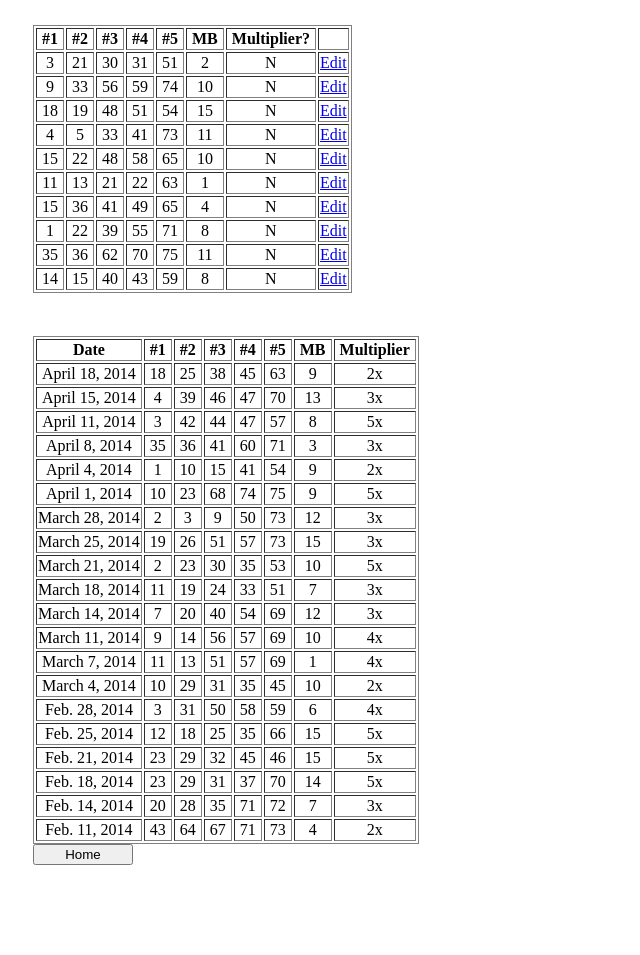
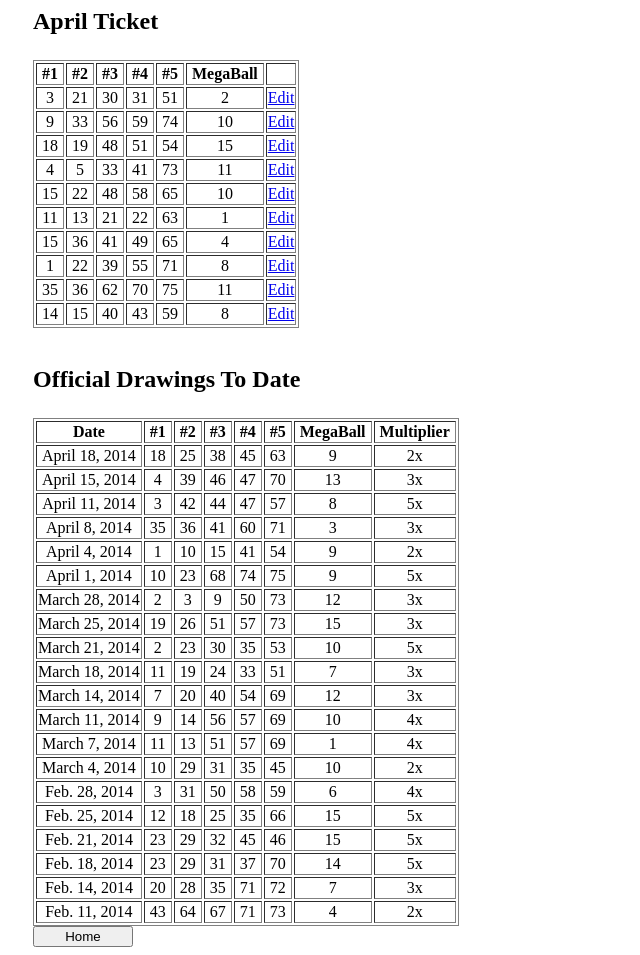
Before and after one commit to millerry/MyLotto, a Django app: template drawings/templates/drawings/viewDrawings.html in a window 1280 px wide. Shown: the whole page, without its empty margins (0-640 px from the left). Before the commit the page ends 865 px from the top, so only its background shows below. Run offline with Django 3.2, Linux system fonts and the light colour scheme; the template is opened without the code that fills it: values that come from a table or form of the project are taken from there, others are empty; data comes from the database, SQL or seed files in the repository; both versions use the stored data as it was after the commit; parts of the project's set-up code (start-up, migrations or seed data) failed here and were passed over.

Commit message:
Added front-end titles to tables on viewdrawings page and fixed a couple bugs when populating viewdrawings tables

```diff
--- a/MyLotto/settings.py
+++ b/MyLotto/settings.py
@@ -26,6 +26,7 @@ TEMPLATE_DEBUG = True
 
 ALLOWED_HOSTS = []
 
+EMAIL_BACKEND = 'django.core.mail.backends.console.EmailBackend' # todo: don't forget to remove this if ever deployed to server
 
 # Application definition
 
--- a/drawings/forms.py
+++ b/drawings/forms.py
@@ -14,7 +14,7 @@ class viewDrawingsForm(forms.Form):
         officialDrawings = []
         iterationDate = self.getNextDrawingDate(purchaseDate)
         drawingsRecorded = 0
-        while iterationDate is not None or numberOfDrawings >= drawingsRecorded:
+        while iterationDate is not None and numberOfDrawings > drawingsRecorded:
             try:
                 officialDrawings.append(OfficialDrawing.objects.get(drawing_date=iterationDate))
                 iterationDate += timedelta(days=1)
@@ -76,11 +76,9 @@ class viewDrawingsForm(forms.Form):
             if ticketDrawing.power_ball == officialDrawing.power_ball:
                 megaBallMatched = True
             if regularNumbersMatched or megaBallMatched:
-                drawingString = str(ticketDrawing.val1) + ' ' + str(ticketDrawing.val2) + ' ' + str(ticketDrawing.val3) + ' ' + \
-                                str(ticketDrawing.val4) + ' ' + str(ticketDrawing.val5) + ' ' + str(ticketDrawing.power_ball)
                 winningValue = self.calculateWinningValue(regularNumbersMatched, megaBallMatched)
                 if winningValue:
-                    matchedNumbersDict[drawingString] = winningValue
+                    matchedNumbersDict[ticketDrawing] = winningValue
         return matchedNumbersDict
 
     def generatePayoutDictionary(self, lottoTicket, applicableDrawings):
--- a/drawings/templates/drawings/viewDrawings.html
+++ b/drawings/templates/drawings/viewDrawings.html
@@ -1,4 +1,5 @@
 {% if lotto_ticket %}
+    <h2 style="margin-left:25px;">{{ lotto_ticket.ticket_title }}</h2>
     <table border="1" style="border-style:solid; margin-left:25px; margin-top:25px;" >
         <tr>
             <th>&nbsp;#1&nbsp;</th>
@@ -6,8 +7,7 @@
             <th>&nbsp;#3&nbsp;</th>
             <th>&nbsp;#4&nbsp;</th>
             <th>&nbsp;#5&nbsp;</th>
-            <th>&nbsp;MB&nbsp;</th>
-            <th>&nbsp;Multiplier?&nbsp;</th>
+            <th>&nbsp;MegaBall&nbsp;</th>
             <th>&nbsp;</th>
         </tr>
         {% for drawing in lotto_ticket.drawing_set.all %}
@@ -18,12 +18,6 @@
                 <td>{{ drawing.val4 }}</td>
                 <td>{{ drawing.val5 }}</td>
                 <td>{{ drawing.power_ball }}</td>
-                <td>{% if lotto_ticket.multiplier_ind%}
-                        Y
-                    {% else %}
-                        N
-                    {% endif %}
-                </td>
                 <td><a href="maintainDrawing/{{ drawing.id }}">Edit</a></td>
             </tr>
         {% endfor %}
@@ -34,6 +28,7 @@
 {#<input type="button" onclick="location.href ='addDrawing/'" value="Add Drawing" />#}
 <br />
 {% if official_drawings %}
+    <h2 style="margin-left:25px;">Official Drawings To Date</h2>
     <table border="1" style="border-style:solid; margin-left:25px; margin-top:25px;" >
         <tr>
             <th>&nbsp;Date&nbsp;</th>
@@ -42,7 +37,7 @@
             <th>&nbsp;#3&nbsp;</th>
             <th>&nbsp;#4&nbsp;</th>
             <th>&nbsp;#5&nbsp;</th>
-            <th>&nbsp;MB&nbsp;</th>
+            <th>&nbsp;MegaBall&nbsp;</th>
             <th>&nbsp;Multiplier&nbsp;</th>
         </tr>
         {% for officialDrawing in official_drawings %}
@@ -63,22 +58,43 @@
 {% endif %}
 
 {% if winningDrawingsTable %}
+    <h2 style="margin-left:25px;">Winning Draws</h2>
     <table border="1" style="border-style:solid; margin-left:25px; margin-top:25px;" >
         <tr>
             <th>&nbsp;Date&nbsp;</th>
-            <th>&nbsp;Winning Drawing&nbsp;</th>
+            <th>&nbsp;#1&nbsp;</th>
+            <th>&nbsp;#2&nbsp;</th>
+            <th>&nbsp;#3&nbsp;</th>
+            <th>&nbsp;#4&nbsp;</th>
+            <th>&nbsp;#5&nbsp;</th>
+            <th>&nbsp;MegaBall&nbsp;</th>
             <th>&nbsp;Winning Amount&nbsp;</th>
         </tr>
         {% for k,v in winningDrawingsTable.items%}
-            <tr style="text-align: center">
-                <td>{{ k | date:"DATE_FORMAT" }}</td>
-                {% for key,value in v.items %}
+                {% if v.items %}
+                    {% for key,value in v.items %}
+                        <tr style="text-align: center">
+                        <td>{{ k | date:"DATE_FORMAT" }}</td>
+                        <td>{{ key.val1 }}</td>
+                        <td>{{ key.val2 }}</td>
+                        <td>{{ key.val3 }}</td>
+                        <td>{{ key.val4 }}</td>
+                        <td>{{ key.val5 }}</td>
+                        <td>{{ key.power_ball }}</td>
+                        <td>${{ value }}</td>
+                    {% endfor %}
+                {% else %}
                     <tr style="text-align: center">
-                    <td></td>
-                    <td>{{ key }}</td>
-                    <td>${{ value }}</td>
-                {% endfor %}
-            </tr>
+                    <td>{{ k | date:"DATE_FORMAT" }}</td>
+                    <td>-</td>
+                    <td>-</td>
+                    <td>-</td>
+                    <td>-</td>
+                    <td>-</td>
+                    <td>-</td>
+                    <td>-</td>
+                {% endif %}
+                </tr>
         {% endfor %}
     </table>
 {% endif %}
--- a/drawings/views.py
+++ b/drawings/views.py
@@ -4,6 +4,7 @@ from django.template import RequestContext
 from django.utils import timezone
 from drawings.models import LottoTicket, Drawing
 from forms import viewDrawingsForm
+from django.core.mail import send_mail
 
 
 def index(request):
```
Also changed, not shown: db.sqlite3.
